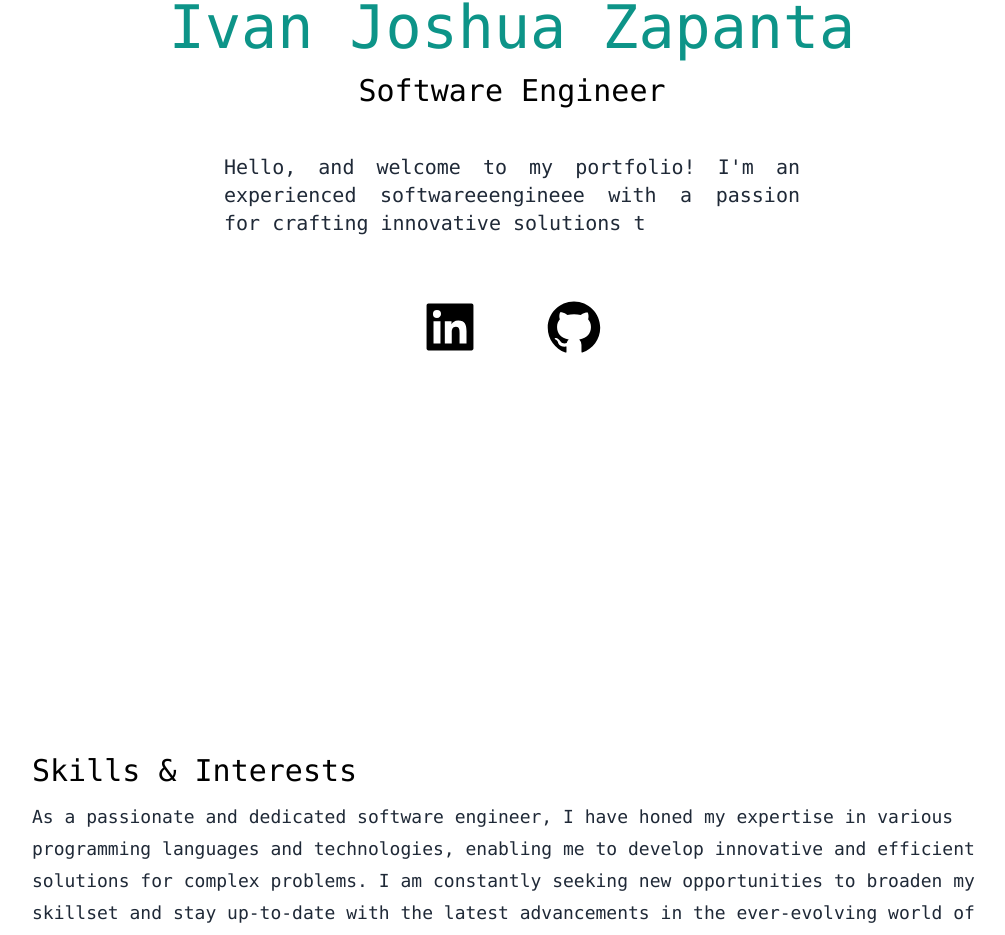
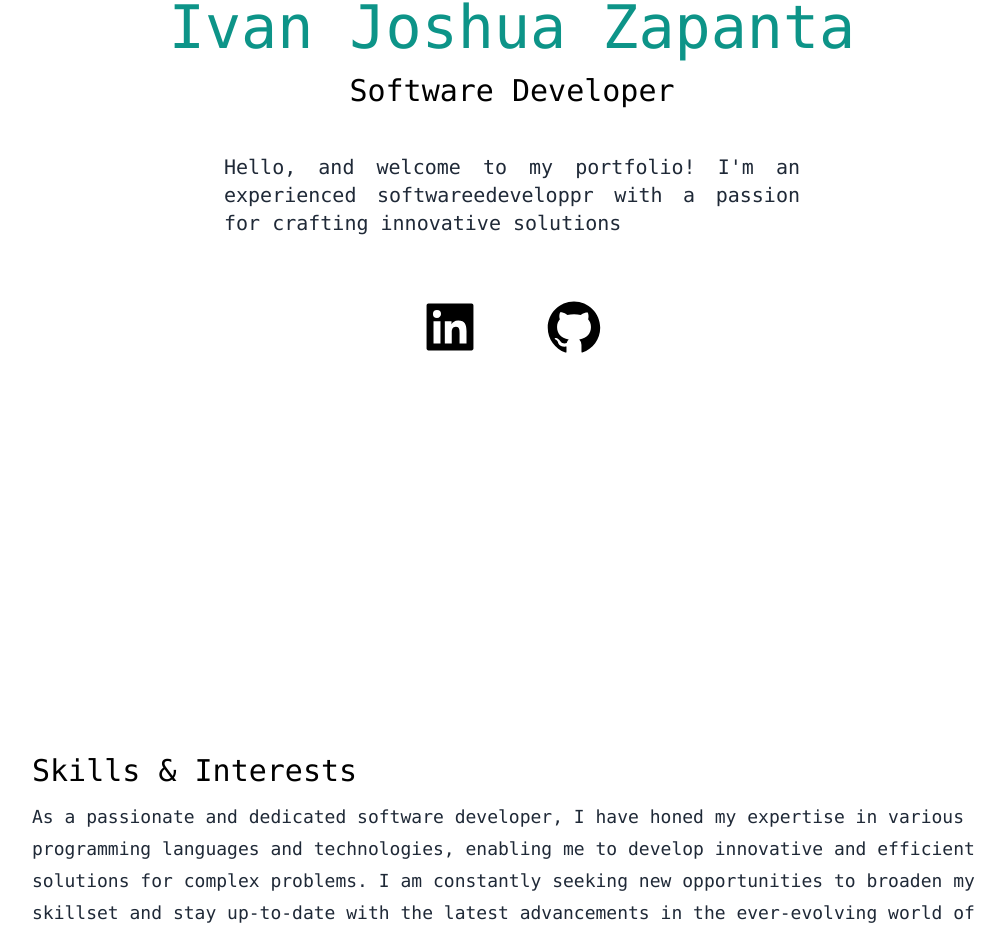
Before and after one commit to IvanZapanta/nextjs-portfolio, a Next.js app: page / in a window 1280 px wide. Shown: the part 211-1146 px from the top of the page, without its empty margins (128-1133 px from the left). Built offline with nearby package versions, Linux system fonts and the light colour scheme.

Commit message:
fix fonts

```diff
--- a/app/page.js
+++ b/app/page.js
@@ -54,7 +54,7 @@ export default function Home() {
 
   // Text to be gradually displayed --Intro
   const text =
-    "    Hello, and welcome to my portfolio! I'm an experienced software engineer with a passion for crafting innovative solutions through coding. Feel free to explore my projects, where you'll see my expertise in various programming languages and frameworks. Let's connect!";
+    "    Hello, and welcome to my portfolio! I'm an experienced software developer with a passion for crafting innovative solutions through coding. Feel free to explore my projects, where you'll see my expertise in various programming languages and frameworks. Let's connect!";
 
   // Typing effect for the introductory text
   useEffect(() => {
@@ -152,7 +152,7 @@ export default function Home() {
     <div className={darkMode ? "dark" : ""}>
       {/* Head component */}
       <Head>
-        <title>Ivan Zapanta</title>
+        <title>Ivan Joshua Zapanta</title>
         <meta name="description" content="Generated by create next app" />
         <link rel="icon" href="/favicon.ico" />
       </Head>
@@ -258,7 +258,7 @@ export default function Home() {
                   Ivan Joshua Zapanta
                 </h2>
                 <h3 className="font-mono text-2xl py-2 dark:text-white md:text-3xl">
-                  Software Engineer
+                  Software Developer
                 </h3>
                 <p className="font-mono mt-4 text-lg py-5 leading-8 text-gray-800 dark:text-gray-200 max-w-xl mx-auto md:text-xl text-justify">
                   {displayText}
@@ -286,7 +286,7 @@ export default function Home() {
             <div>
               <h3 className="font-mono text-3xl py-1 dark:text-white ">Skills & Interests</h3>
               <p className="font-mono text-lg py-2 leading-8 text-gray-800 dark:text-gray-200">
-                As a passionate and dedicated software engineer, I have honed my expertise in various programming languages
+                As a passionate and dedicated software developer, I have honed my expertise in various programming languages
                 and technologies, enabling me to develop innovative and efficient solutions for complex problems. I am constantly seeking new opportunities
                 to broaden my skillset and stay up-to-date with the latest advancements in the ever-evolving world of technology.
               </p>
```
